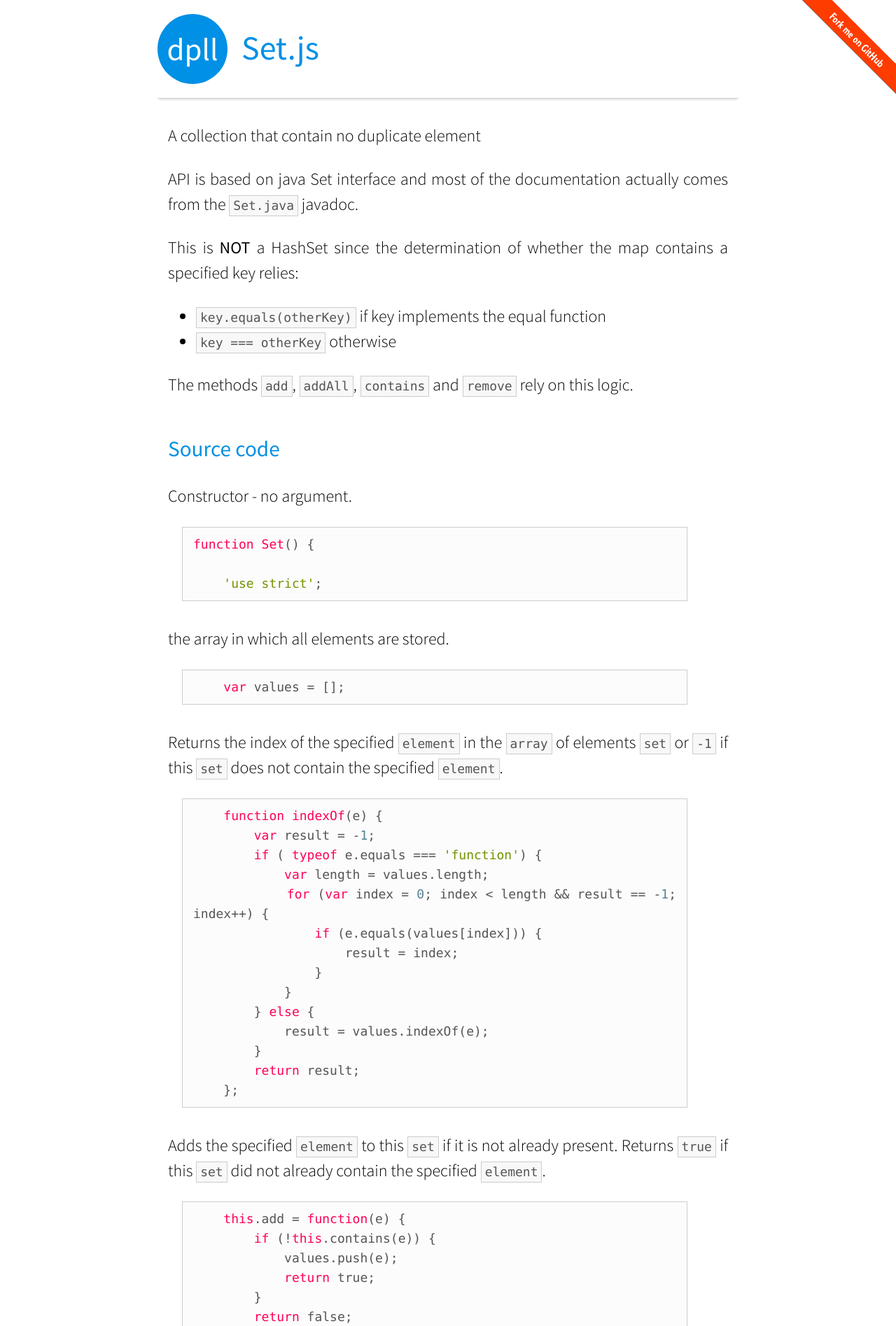
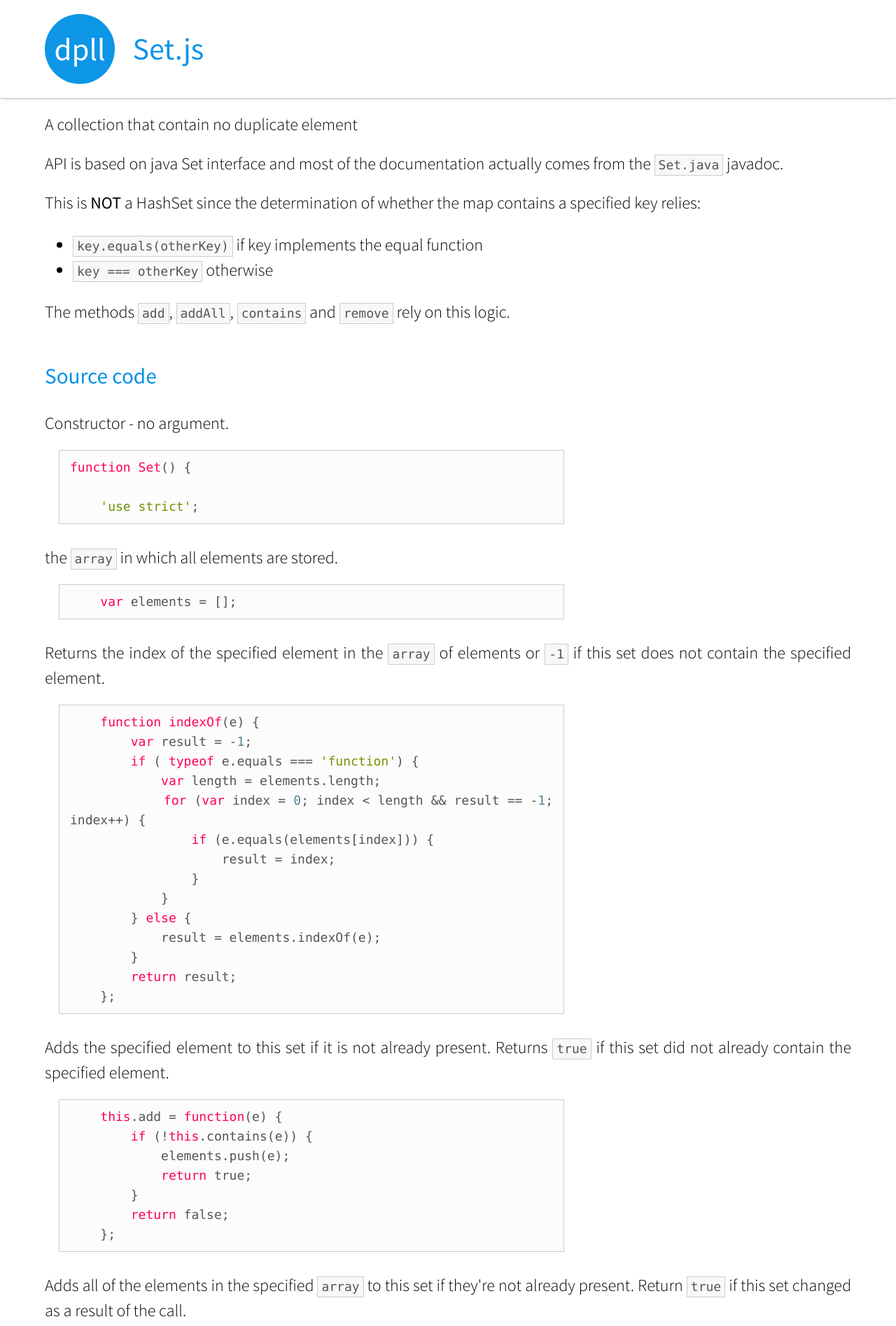
Before and after one commit to ofmooseandmen/dpll, a website: page doc/Set.html in a window 1280 px wide. Shown: the top 1895 px of the page at 70% size. Drawn offline with Linux system fonts and the light colour scheme; files whose address does not match are found by name.

Commit message:
Changed doc style

```diff
--- a/doc/Set.html
+++ b/doc/Set.html
@@ -1,5 +1,4 @@
 <!DOCTYPE html>
-
 <html>
 <head>
   <title>Set.js</title>
@@ -9,19 +8,10 @@
 </head>
 <body>
 
-  <a href="https://github.com/ofmooseandmen/dpll">
-    <img style="position: absolute; top: 0; right: 0; border: 0;"
-         src="public/images/forkme.png"
-         alt="Fork me on GitHub">
-  </a>
-  <div class="container">
-    <div class="page">
-
   <div class="header">
     <a class="logo" href="index.html">dpll</a>
 
       <h1>Set.js</h1>
-
 
   </div>
 
@@ -48,41 +38,41 @@ a specified key relies:</p>
 
 
 
-          <p>the array in which all elements are stored.</p>
+      <p>the <code>array</code> in which all elements are stored.</p>
 
 
-            <div class='highlight'><pre>    <span class="keyword">var</span> values = [];</pre></div>
+        <div class='highlight'><pre>    <span class="keyword">var</span> elements = [];</pre></div>
 
 
 
-          <p>Returns the index of the specified <code>element</code> in the <code>array</code> of elements <code>set</code> or
-<code>-1</code> if this <code>set</code> does not contain the specified <code>element</code>.</p>
+      <p>Returns the index of the specified element in the <code>array</code> of elements or
+<code>-1</code> if this set does not contain the specified element.</p>
 
 
         <div class='highlight'><pre>    <span class="function"><span class="keyword">function</span> <span class="title">indexOf</span><span class="params">(e)</span> {</span>
         <span class="keyword">var</span> result = -<span class="number">1</span>;
         <span class="keyword">if</span> ( <span class="keyword">typeof</span> e.equals === <span class="string">'function'</span>) {
-            <span class="keyword">var</span> length = values.length;
+            <span class="keyword">var</span> length = elements.length;
             <span class="keyword">for</span> (<span class="keyword">var</span> index = <span class="number">0</span>; index &lt; length &amp;&amp; result == -<span class="number">1</span>; index++) {
-                <span class="keyword">if</span> (e.equals(values[index])) {
+                <span class="keyword">if</span> (e.equals(elements[index])) {
                     result = index;
                 }
             }
         } <span class="keyword">else</span> {
-            result = values.indexOf(e);
+            result = elements.indexOf(e);
         }
         <span class="keyword">return</span> result;
     };</pre></div>
 
 
 
-          <p>Adds the specified <code>element</code> to this <code>set</code> if it is not already present.
-Returns <code>true</code> if this <code>set</code> did not already contain the specified <code>element</code>.</p>
+      <p>Adds the specified element to this set if it is not already present.
+Returns <code>true</code> if this set did not already contain the specified element.</p>
 
 
         <div class='highlight'><pre>    <span class="keyword">this</span>.add = <span class="keyword">function</span>(e) {
         <span class="keyword">if</span> (!<span class="keyword">this</span>.contains(e)) {
-            values.push(e);
+            elements.push(e);
             <span class="keyword">return</span> <span class="literal">true</span>;
         }
         <span class="keyword">return</span> <span class="literal">false</span>;
@@ -90,8 +80,8 @@ Returns <code>true</code> if this <code>set</code> did not already contain the s
 
 
 
-          <p>Adds all of the elements in the specified <code>array</code> to this <code>set</code> if they&#39;re not already present.
-Return <code>true</code> if this <code>set</code> changed as a result of the call.</p>
+      <p>Adds all of the elements in the specified <code>array</code> to this set if they&#39;re not already present.
+Return <code>true</code> if this set changed as a result of the call.</p>
 
 
         <div class='highlight'><pre>    <span class="keyword">this</span>.addAll = <span class="keyword">function</span>(a) {
@@ -106,16 +96,16 @@ Return <code>true</code> if this <code>set</code> changed as a result of the cal
 
 
 
-          <p>Removes all of the elements from this <code>set</code>.</p>
+      <p>Removes all of the elements from this set.</p>
 
 
         <div class='highlight'><pre>    <span class="keyword">this</span>.clear = <span class="keyword">function</span>(e) {
-        values = [];
+        elements = [];
     };</pre></div>
 
 
 
-          <p>Returns <code>true</code> if this <code>set</code> contains the specified <code>element</code>.</p>
+      <p>Returns <code>true</code> if this set contains the specified element.</p>
 
 
         <div class='highlight'><pre>    <span class="keyword">this</span>.contains = <span class="keyword">function</span>(e) {
@@ -133,14 +123,14 @@ Return <code>true</code> if this <code>set</code> changed as a result of the cal
 
 
 
-          <p>Removes the specified <code>element</code> from this <code>set</code> if it is present.
-Returns <code>true</code> if this <code>set</code> contained the specified element.</p>
+      <p>Removes the specified element from this set if it is present.
+Returns <code>true</code> if this set contained the specified element.</p>
 
 
         <div class='highlight'><pre>    <span class="keyword">this</span>.remove = <span class="keyword">function</span>(e) {
         <span class="keyword">var</span> index = indexOf(e);
         <span class="keyword">if</span> (index !== <span class="number">1</span>) {
-            values.splice(index, <span class="number">1</span>);
+            elements.splice(index, <span class="number">1</span>);
             <span class="keyword">return</span> <span class="literal">true</span>;
         }
         <span class="keyword">return</span> <span class="literal">false</span>;
@@ -148,20 +138,20 @@ Returns <code>true</code> if this <code>set</code> contained the specified eleme
 
 
 
-          <p>Returns the number of elements in this <code>set</code>.</p>
+      <p>Returns the number of elements in this set.</p>
 
 
         <div class='highlight'><pre>    <span class="keyword">this</span>.size = <span class="keyword">function</span>() {
-        <span class="keyword">return</span> values.length;
+        <span class="keyword">return</span> elements.length;
     };</pre></div>
 
 
 
-          <p>Returns an array containing all of the elements in this <code>set</code>.</p>
+      <p>Returns an <code>array</code> containing all of the elements in this set.</p>
 
 
         <div class='highlight'><pre>    <span class="keyword">this</span>.toArray = <span class="keyword">function</span>() {
-        <span class="keyword">return</span> values.slice(<span class="number">0</span>);
+        <span class="keyword">return</span> elements.slice(<span class="number">0</span>);
     };
 
 };</pre></div>
@@ -175,7 +165,5 @@ Returns <code>true</code> if this <code>set</code> contained the specified eleme
 
 
   </div>
-    </div>
-  </div>
 </body>
 </html>
--- a/doc/style.css
+++ b/doc/style.css
@@ -33,6 +33,7 @@
 body {
 	font-family: "source-sans-pro-light";
 	margin: 0;
+    padding: 0;
 	background-color: white;
 }
 
@@ -48,14 +49,6 @@ h1, h2, h3, h4, h5, h6 {
 	font-family: "source-sans-pro-regular";
 	line-height: 1.5;
 	margin-top: 50px;
-}
-
-h1 {
-	margin: 0;
-	padding: 0;
-	text-align: left;
-	width: 800px;
-	line-height: 2;
 }
 
 h2 {
@@ -100,7 +93,7 @@ pre, tt, code {
 	line-height: 28px;
 	background-color: #f8f8f8;
 }
-.page pre {
+.content pre {
 	margin: 0;
 	width: 690px;
 	margin-left: 20px;
@@ -109,7 +102,7 @@ pre, tt, code {
 	background: #fcfcfc;
 	overflow-x: auto;
 }
-.page pre code {
+.content pre code {
 	color: #555;
 	border: 0;
 	padding: 0;
@@ -117,26 +110,6 @@ pre, tt, code {
 }
 
 /*--------------------- Layout ----------------------------*/
-
-.container {
-	width: 950px;
-	margin: 0 auto;
-	padding: 0;
-	background: #fff;
-	overflow: hidden;
-}
-
-.page {
-	width: 830px;
-	padding: 30px;
-	margin: 30px;
-	margin-top: 0px;
-	background: white;
-	font-size: 24px;
-	line-height: 1.5;
-	text-align: justify;
-}
-
 .header {
 	position: fixed;
 	top: 0;
@@ -147,33 +120,20 @@ pre, tt, code {
     -webkit-box-shadow: 0 4px 2px -2px rgba(0,0,0,0.1);
     box-shadow: 0 4px 2px -2px rgba(0,0,0,0.1);
 	background: white;
-	width: 830px;
+	width: 100%;
+    padding: 20px 0;
+    opacity: 0.95;
 }
 
-.content {
-	float: left;
-	padding: 0 15px;
-	margin-top: 120px;
-	margin-bottom: 50px;
-	width: 800px;
+.header h1 {
+    float: left;
+	display: inline;
+    margin: 0;
+    padding: 0;
+    font-size: 44px;
+    line-height: 100px;
 }
 
-.page p {
-	color: black;
-	margin: 26px 0;
-}
-
-ul.sections {
-	list-style: none;
-	padding: 0 0 5px 0;;
-	margin: 0;
-}
-
-.page li p {
-	margin: 12px 0;
-}
-
-/*----------------------------- Logo -------------------------------------*/
 .logo {
 	float: left;
 	display: block;
@@ -185,16 +145,40 @@ ul.sections {
 	font-size: 45px;
 	line-height: 100px;
 	text-align: center;
-	margin-right: 20px;
 	transition-property: background;
 	transition-duration: 0.5s;
 	transition-timing-function: ease-in-out;
+    margin: 0px 2% 0px 5%;
+    padding: 0;
 }
 
 .logo:hover {
 	background: #ff3d00;
 }
 
+.content {
+	float: left;
+	margin: 140px 5% 50px 5%;
+	background: #ffffff;
+	font-size: 24px;
+	line-height: 1.5;
+	text-align: justify;
+}
+
+.content p {
+	color: black;
+	margin: 20px 0;
+}
+
+ul.sections {
+	list-style: none;
+	padding: 0 0 5px 0;;
+	margin: 0;
+}
+
+.content li p {
+	margin: 12px 0;
+}
 
 /*---------------------- Syntax Highlighting -----------------------------*/
 
--- a/resources/style.css
+++ b/resources/style.css
@@ -50,14 +50,6 @@ h1, h2, h3, h4, h5, h6 {
 	margin-top: 50px;
 }
 
-h1 {
-	margin: 0;
-	padding: 0;
-	text-align: left;
-	width: 800px;
-	line-height: 2;
-}
-
 h2 {
 	font-size: 1.3em;
 }
@@ -100,7 +92,7 @@ pre, tt, code {
 	line-height: 28px;
 	background-color: #f8f8f8;
 }
-.page pre {
+.content pre {
 	margin: 0;
 	width: 690px;
 	margin-left: 20px;
@@ -109,7 +101,7 @@ pre, tt, code {
 	background: #fcfcfc;
 	overflow-x: auto;
 }
-.page pre code {
+.content pre code {
 	color: #555;
 	border: 0;
 	padding: 0;
@@ -117,26 +109,6 @@ pre, tt, code {
 }
 
 /*--------------------- Layout ----------------------------*/
-
-.container {
-	width: 950px;
-	margin: 0 auto;
-	padding: 0;
-	background: #fff;
-	overflow: hidden;
-}
-
-.page {
-	width: 830px;
-	padding: 30px;
-	margin: 30px;
-	margin-top: 0px;
-	background: white;
-	font-size: 24px;
-	line-height: 1.5;
-	text-align: justify;
-}
-
 .header {
 	position: fixed;
 	top: 0;
@@ -147,33 +119,20 @@ pre, tt, code {
     -webkit-box-shadow: 0 4px 2px -2px rgba(0,0,0,0.1);
     box-shadow: 0 4px 2px -2px rgba(0,0,0,0.1);
 	background: white;
-	width: 830px;
+	width: 100%;
+    padding: 20px 0;
+    opacity: 0.95;
 }
 
-.content {
-	float: left;
-	padding: 0 15px;
-	margin-top: 120px;
-	margin-bottom: 50px;
-	width: 800px;
+.header h1 {
+    float: left;
+	display: inline;
+    margin: 0;
+    padding: 0;
+    font-size: 44px;
+    line-height: 100px;
 }
 
-.page p {
-	color: black;
-	margin: 26px 0;
-}
-
-ul.sections {
-	list-style: none;
-	padding: 0 0 5px 0;;
-	margin: 0;
-}
-
-.page li p {
-	margin: 12px 0;
-}
-
-/*----------------------------- Logo -------------------------------------*/
 .logo {
 	float: left;
 	display: block;
@@ -185,16 +144,41 @@ ul.sections {
 	font-size: 45px;
 	line-height: 100px;
 	text-align: center;
-	margin-right: 20px;
 	transition-property: background;
 	transition-duration: 0.5s;
 	transition-timing-function: ease-in-out;
+    margin: 0px 2% 0px 5%;
+    padding: 0;
 }
 
 .logo:hover {
 	background: #ff3d00;
 }
 
+.content {
+	float: left;
+	padding: 0 15px;
+	margin: 130px 5% 50px 5%;
+	background: #ffffff;
+	font-size: 24px;
+	line-height: 1.5;
+	text-align: justify;
+}
+
+.content p {
+	color: black;
+	margin: 26px 0;
+}
+
+ul.sections {
+	list-style: none;
+	padding: 0 0 5px 0;;
+	margin: 0;
+}
+
+.content li p {
+	margin: 12px 0;
+}
 
 /*---------------------- Syntax Highlighting -----------------------------*/
 
--- a/src/CnfFormula.js
+++ b/src/CnfFormula.js
@@ -30,7 +30,9 @@
 // - just a variable - such as *x1*, it is then called a *positive literal*,
 // - the negation of a variable - such as *&not;x1*, it is then called a *negative literal*.
 //
-// Once built a `CNFFormula` is immutable and is therefore not modified by the execution of the DPLL algorithm.
+// ## Implementation notes
+//
+// The execution of the DPLL algorithm does not modify the `CNFFormula`. In other words: once built, a `CNFFormula` // is immutable.
 //
 // This implementation makes use of [maps](./Map.html) and [sets](./Set.html) to keep tracks of the clauses, variables and literals of this formula.
 // If a variable implements the `equals` function it will be used instead of the `===` operator to determine variable
--- a/src/dpll.js
+++ b/src/dpll.js
@@ -57,9 +57,9 @@
 //     var solution = solver.solve();
 //     console.log(solution.get(a));
 //
-// If the formula could not be solved `Solver#solve()` will return `undefined`.
+// `Solver#solve()` returns `undefined` if the formula can not be solved.
 //
-// If the formula has been solved the result will **NOT** contain the variables that have
+// If the formula is satisfiable, the returned valuation will **NOT** contain the variables that have
 // been optimized away. For instance if the formula contains the [clause](./Clause.html) *(x &or; &not;x &or; y)*
 // and *x* appears nowhere in any other clause of the formula, then *x* is optimized away and therefore its value is
 // irrelevant - i.e. it could be **TRUE** or **FALSE**.
```
Also changed, not shown: doc/Clause.html (+0 -12 lines), doc/CnfFormula.html (+2 -13 lines), doc/Literal.html (+0 -12 lines), doc/Map.html (+14 -26 lines), doc/Solver.html (+0 -12 lines), doc/Valuation.html (+0 -12 lines), doc/dpll.html (+2 -14 lines), doc/index.html (+7 -11 lines), src/Map.js (+14 -14 lines), src/Set.js (+22 -22 lines), 1 other file. Lines whose indentation alone changed are shown as unchanged.
